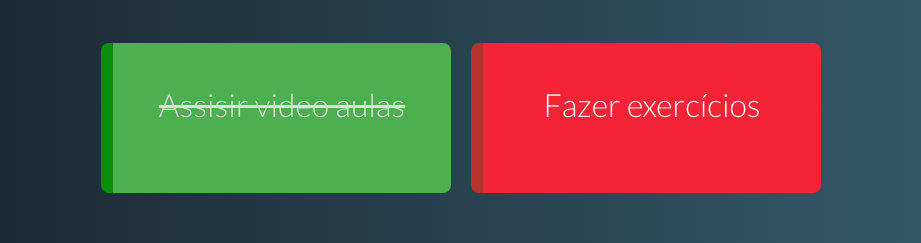
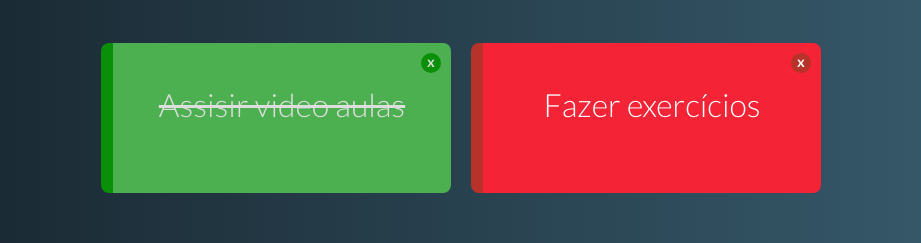
Before and after one commit to leandrorochaadm/vuejs-todolist, a Vue app: page / in a window 1280 px wide. Shown: the part 398-641 px from the top of the page, without its empty margins (179-1100 px from the left). Built offline with nearby package versions, Linux system fonts and the light colour scheme.

Commit message:
formantando o botao deletar tarefa

```diff
--- a/src/components/Task.vue
+++ b/src/components/Task.vue
@@ -1,6 +1,7 @@
 <template>
   <div class="task"
     :class="stateClass">
+    <span class="close">x</span>
       <p>{{task.name}}</p>
   </div>
 </template>
@@ -23,6 +24,7 @@ export default {
 
 <style>
     .task{
+        position: relative;
         box-sizing: border-box;
         width: 350px;
         height: 150px;
@@ -49,4 +51,24 @@ export default {
         text-decoration: line-through;
     }
 
+    .pending .close{
+        background-color: #b73229;
+    }
+
+    .done .close{
+        background-color: #0A8F08;
+    }
+
+    .close{
+        position: absolute;
+        right: 10px;
+        top: 10px ;
+        font-size: 0.9rem;
+        font-weight: 900;
+        height: 20px;
+        width: 20px;
+        border-radius: 10px;
+        display: flex;
+        justify-content: center;
+    }
 </style>
```
